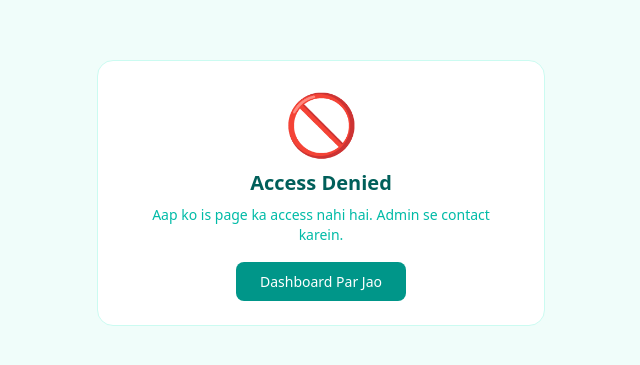
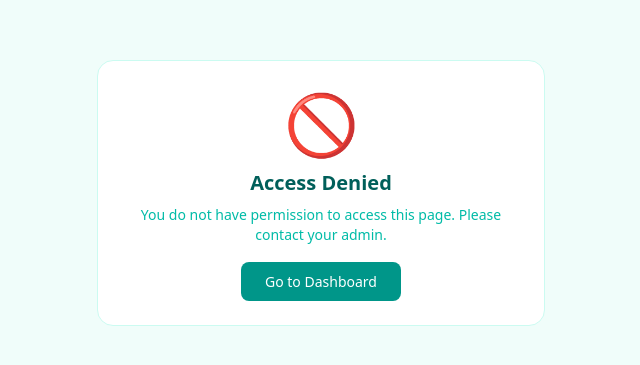
Before and after one commit to 541chatgpt-junaid/dental-saas, a Next.js app: page /unauthorized in a window 1280 px wide. Shown: the part 207-572 px from the top of the page, without its empty margins (319-959 px from the left). Built offline with nearby package versions, Linux system fonts and the light colour scheme.

Commit message:
Fix unauthorized page English text

```diff
--- a/src/app/unauthorized/page.tsx
+++ b/src/app/unauthorized/page.tsx
@@ -5,10 +5,10 @@ export default function Unauthorized() {
         <div className="text-6xl mb-4">🚫</div>
         <h1 className="text-xl font-semibold text-teal-800 mb-2">Access Denied</h1>
         <p className="text-sm text-teal-500 mb-6">
-          Aap ko is page ka access nahi hai. Admin se contact karein.
+          You do not have permission to access this page. Please contact your admin.
         </p>
         <a href="/dashboard" className="bg-teal-600 hover:bg-teal-700 text-white px-6 py-2.5 rounded-lg text-sm font-medium">
-          Dashboard Par Jao
+          Go to Dashboard
         </a>
       </div>
     </div>
```
